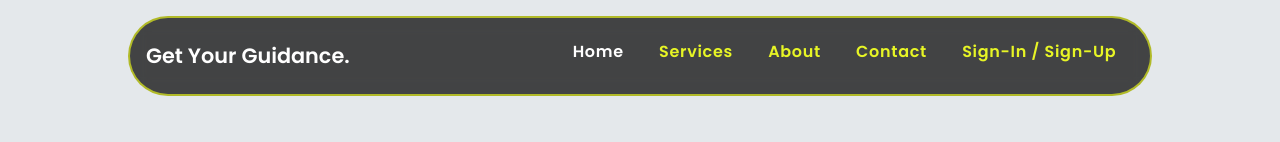
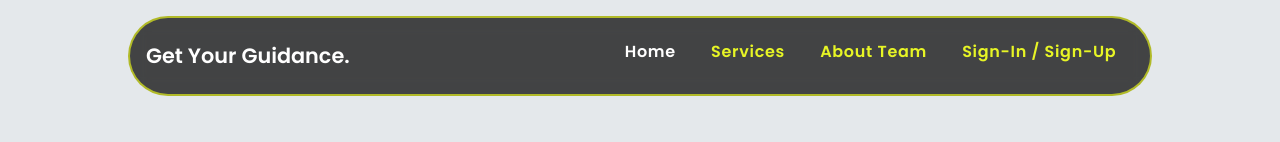
Before and after one commit to Aadi-85/Get-Your-Guidance, a plain HTML site: page signin.html in a window 1280 px wide. Shown: the top 142 px of the page. Drawn offline with nearby package versions, Linux system fonts and the light colour scheme.

Commit message:
Update signin.html

```diff
--- a/signin.html
+++ b/signin.html
@@ -201,8 +201,8 @@
             <ul>
                 <li><a href="index.html" class="active">Home</a></li>
                 <li><a href="services.html">Services</a></li>
-                <li><a href="about.html">About</a></li>
-                <li><a href="about.html">Contact</a></li>
+                <li><a href="about.html">About Team</a></li>
+
                 <li><a href="signin.html">Sign-In / Sign-Up</a></li>
             </ul>
         </nav>
```
